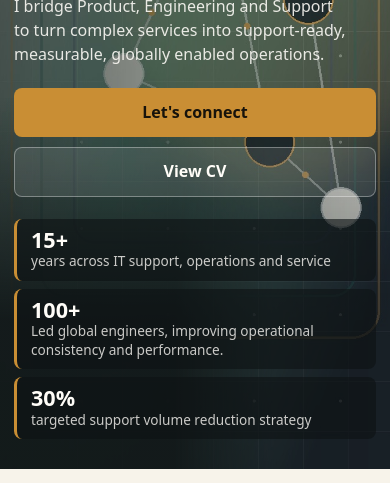
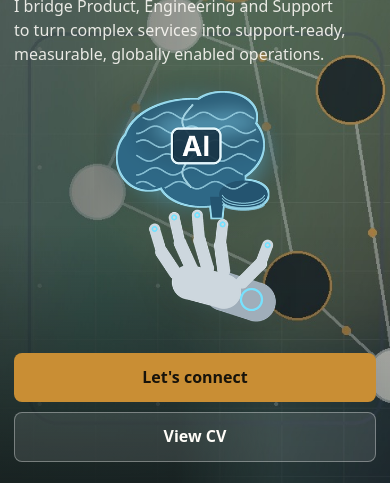
Before and after one commit to ionutmariusdutan/ionutmariusdutan.github.io, a plain HTML site: page index.html in a window 390 px wide. Shown: the part 310-793 px from the top of the page. Drawn offline with Linux system fonts and the light colour scheme.

Commit message:
Enlarge the AI illustration on desktop and show it in the mobile hero (#43)
Claude-Session: https://claude.ai/code/session_01UXRfMG2tLt81kCzNTg6CnY

Co-authored-by: Claude <noreply@anthropic.com>

```diff
--- a/index.html
+++ b/index.html
@@ -106,6 +106,8 @@
             I bridge Product, Engineering and Support to turn complex services into support-ready, measurable,
             globally enabled operations.
           </p>
+
+          <img class="hero-ai" src="assets/ai-brain-hand.png" alt="" width="380" height="490" aria-hidden="true">
 
           <div class="hero-actions" aria-label="Primary actions">
             <a class="button button-primary" href="#contact">Let's connect</a>
--- a/styles.css
+++ b/styles.css
@@ -222,6 +222,10 @@ a {
   -webkit-mask-image: linear-gradient(90deg, #000 45%, rgba(0, 0, 0, 0.35) 70%);
   mask-image: linear-gradient(90deg, #000 45%, rgba(0, 0, 0, 0.35) 70%);
   pointer-events: none;
+}
+
+.hero-ai {
+  display: none;
 }
 
 .hero-content {
@@ -1134,6 +1138,13 @@ a {
     padding-bottom: 30px;
   }
 
+  .hero-ai {
+    display: block;
+    width: min(210px, 56%);
+    height: auto;
+    margin: 4px auto 18px;
+  }
+
   .hero-persona {
     gap: 12px;
     margin-bottom: 16px;
```
Also changed, not shown: assets/ai-brain-hand.png (added), assets/support-operations-map.jpg.
